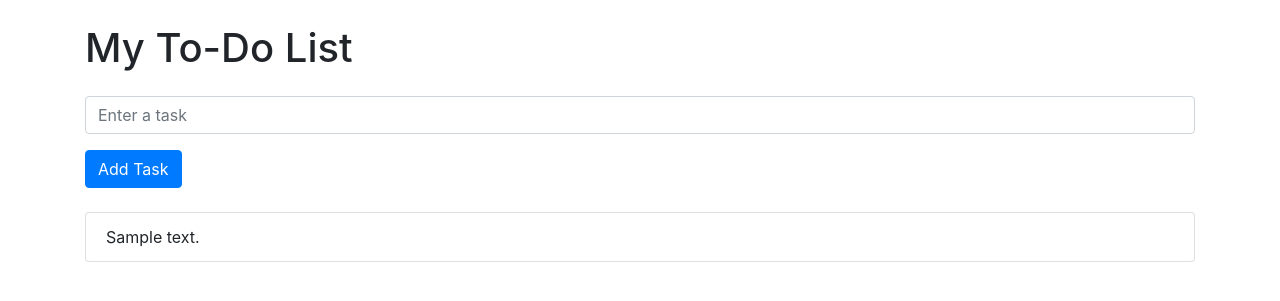
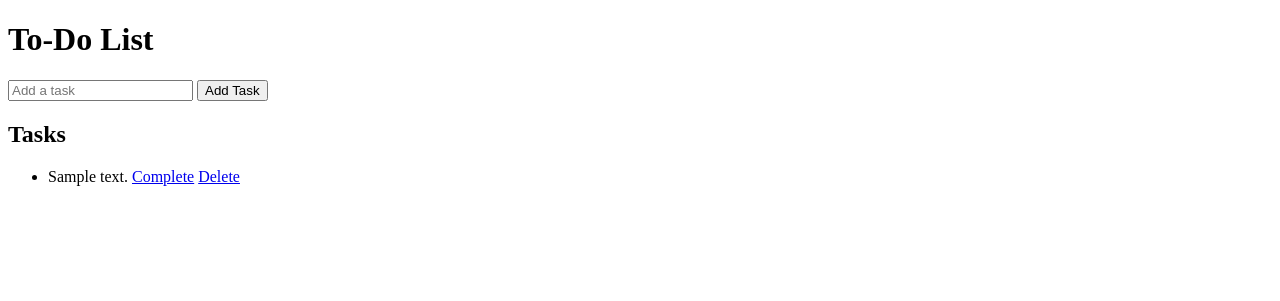
Before and after one commit to ibouddha/uml.github.io, a Flask app: template templates/index.html in a window 1280 px wide. Shown: the top 301 px of the page. Run offline with Flask 3, Linux system fonts and the light colour scheme; tables that the repository leaves empty or names only in its code hold one stand-in row (values such as "Sample post"); the template is opened without the code that fills it: values that come from a table or form of the project are taken from there, most other values are stand-ins (such as "Sample title", 1, 10 or a date in 2020); parts of the project's set-up code (start-up, migrations or seed data) failed here and were passed over; some libraries are stand-ins or nearby versions.

Commit message:
for windows

```diff
--- a/app.py
+++ b/app.py
@@ -1,48 +1,46 @@
-# Importations
-from flask import Flask, render_template, redirect, url_for, request
-from flask_sqlalchemy import SQLAlchemy
-from datetime import datetime
+from flask import Flask, render_template, request, redirect
+import mysql.connector
 
-# Configuration de l'application Flask
+
+
 app = Flask(__name__)
-app.config['SECRET_KEY'] = 'votre_clé_secrèt  e'  # Remplacez par votre propre clé secrète
-app.config['SQLALCHEMY_DATABASE_URI'] = 'sqlite:///todo.db'  # Utilisation de SQLite comme base de données
-db = SQLAlchemy(app)
 
-# Modèle de données
-class Task(db.Model):
-    id = db.Column(db.Integer, primary_key=True)
-    content = db.Column(db.String(200), nullable=False)
-    date_created = db.Column(db.DateTime, default=datetime.utcnow)
+@app.route('/', methods=['GET', 'POST'])
+def index():
+    mydb = mysql.connector.connect(
+        host="localhost",
+        user="root",
+        password="",
+        database="tache"
+    )
 
-# Formulaire pour ajouter une tâche
-class TaskForm(FlaskForm):
-    content = StringField('Tâche', validators=[DataRequired()])
+    mycursor = mydb.cursor()
 
-# Route pour afficher la liste des tâches
-@app.route('/')
-def tasks():
-    tasks = Task.query.all()
-    return render_template('tasks.html', tasks=tasks)
+    mycursor.execute("SELECT * FROM tache")
 
-# Route pour ajouter une tâche
-@app.route('/add_task', methods=['POST'])
-def add_task():
-    form = TaskForm()
-    if form.validate_on_submit():
-        new_task = Task(content=form.content.data)
-        db.session.add(new_task)
-        db.session.commit()
-    return redirect(url_for('tasks'))
+    results = mycursor.fetchall()
 
-# Route pour supprimer une tâche
-@app.route('/delete_task/<int:id>', methods=['POST'])
-def delete_task(id):
-    task_to_delete = Task.query.get_or_404(id)
-    db.session.delete(task_to_delete)
-    db.session.commit()
-    return redirect(url_for('tasks'))
+    return render_template('index.html', tasks=results)
+
+@app.route('/delete/<int:task_id>', methods=['GET'])
+def delete_task(task_id):
+    conn = mysql.connect
+    cur = conn.cursor()
+    cur.execute("DELETE FROM tache WHERE id = %s", [task_id])
+    conn.commit()
+    cur.close()
+
+    return redirect(url_for('index'))
+
+@app.route('/complete/<int:task_id>', methods=['GET'])
+def complete_task(task_id):
+    conn = mysql.connect
+    cur = conn.cursor()
+    cur.execute("UPDATE tache SET completed = NOT completed WHERE id = %s", [task_id])
+    conn.commit()
+    cur.close()
+
+    return redirect(url_for('index'))
 
 if __name__ == '__main__':
-    db.create_all()
     app.run(debug=True)
--- a/static/css/style.css
+++ b/static/css/style.css
@@ -0,0 +1,3 @@
+.container{
+    background-color: blue;
+}
--- a/templates/index.html
+++ b/templates/index.html
@@ -1,26 +1,29 @@
 <!DOCTYPE html>
-<html lang="en">
+<html>
 <head>
-    <meta charset="UTF-8">
-    <meta name="viewport" content="width=device-width, initial-scale=1.0">
-    <title>My To-Do List</title>
-    <link rel="stylesheet" href="{{url_for('static',filename='/static/style.css')}}">
-    <link rel="stylesheet" href="https://stackpath.bootstrapcdn.com/bootstrap/4.5.2/css/bootstrap.min.css">
+    <title>To-Do List</title>
 </head>
 <body>
-    <div class="container mt-4">
-        <h1 class="mb-4">My To-Do List</h1>
-        <form method="POST" action="/add_task">
-            <div class="form-group">
-                <input type="text" class="form-control" name="content" placeholder="Enter a task">
-            </div>
-            <button type="submit" class="btn btn-primary">Add Task</button>
-        </form>
-        <ul class="list-group mt-4">
-            {% for task in tasks %}
-                <li class="list-group-item">{{ task.content }}</li>
-            {% endfor %}
-        </ul>
-    </div>
+    <h1>To-Do List</h1>
+    <form method="POST">
+        <input type="text" name="description" placeholder="Add a task">
+        <button type="submit">Add Task</button>
+    </form>
+
+    <h2>Tasks</h2>
+    <ul>
+        {% for task in tasks %}
+            <li>
+                {% if task.completed %}
+                    <strikethrough>{{ task.description }}</strikethrough>
+                {% else %}
+                    {{ task.description }}
+                {% endif %}
+                <a href="{{ url_for('complete_task', task_id=task.id) }}">Complete</a>
+                <a href="{{ url_for('delete_task', task_id=task.id) }}">Delete</a>
+            </li>
+        {% endfor %}
+    </ul>
+
 </body>
 </html>
```
Also changed, not shown: 13 other files.
